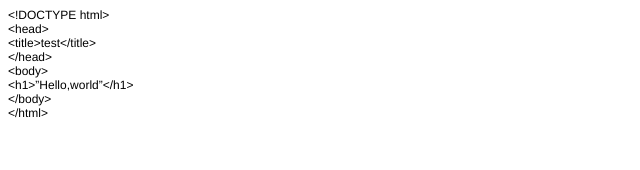
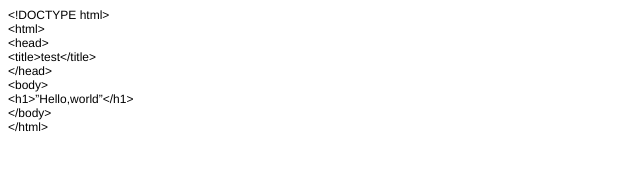
Before and after one commit to litalicowander-kawasaki/litalicowander-kawasaki.github.io, a plain HTML site: page test.html in a window 1280 px wide. Shown: the whole page, without its empty margins (0-640 px from the left). Drawn offline with Linux system fonts and the light colour scheme.

Commit message:
Update page

```diff
--- a/test.html
+++ b/test.html
@@ -7,17 +7,19 @@
   <meta name="Generator" content="Cocoa HTML Writer">
   <meta name="CocoaVersion" content="1561.6">
   <style type="text/css">
-    p.p1 {margin: 0.0px 0.0px 0.0px 0.0px; font: 12.0px Helvetica}
+    p.p1 {margin: 0.0px 0.0px 0.0px 0.0px; line-height: 14.0px; font: 12.0px Helvetica; color: #000000; -webkit-text-stroke: #000000}
+    span.s1 {font-kerning: none}
   </style>
 </head>
 <body>
-<p class="p1">&lt;!DOCTYPE html&gt;</p>
-<p class="p1">&lt;head&gt;</p>
-<p class="p1">&lt;title&gt;test&lt;/title&gt;</p>
-<p class="p1">&lt;/head&gt;</p>
-<p class="p1">&lt;body&gt;</p>
-<p class="p1">&lt;h1&gt;”Hello,world”&lt;/h1&gt;</p>
-<p class="p1">&lt;/body&gt;</p>
-<p class="p1">&lt;/html&gt;</p>
+<p class="p1"><span class="s1">&lt;!DOCTYPE html&gt;</span></p>
+<p class="p1"><span class="s1">&lt;html&gt;</span></p>
+<p class="p1"><span class="s1">&lt;head&gt;</span></p>
+<p class="p1"><span class="s1">&lt;title&gt;test&lt;/title&gt;</span></p>
+<p class="p1"><span class="s1">&lt;/head&gt;</span></p>
+<p class="p1"><span class="s1">&lt;body&gt;</span></p>
+<p class="p1"><span class="s1">&lt;h1&gt;”Hello,world”&lt;/h1&gt;</span></p>
+<p class="p1"><span class="s1">&lt;/body&gt;</span></p>
+<p class="p1"><span class="s1">&lt;/html&gt;</span></p>
 </body>
 </html>
```
